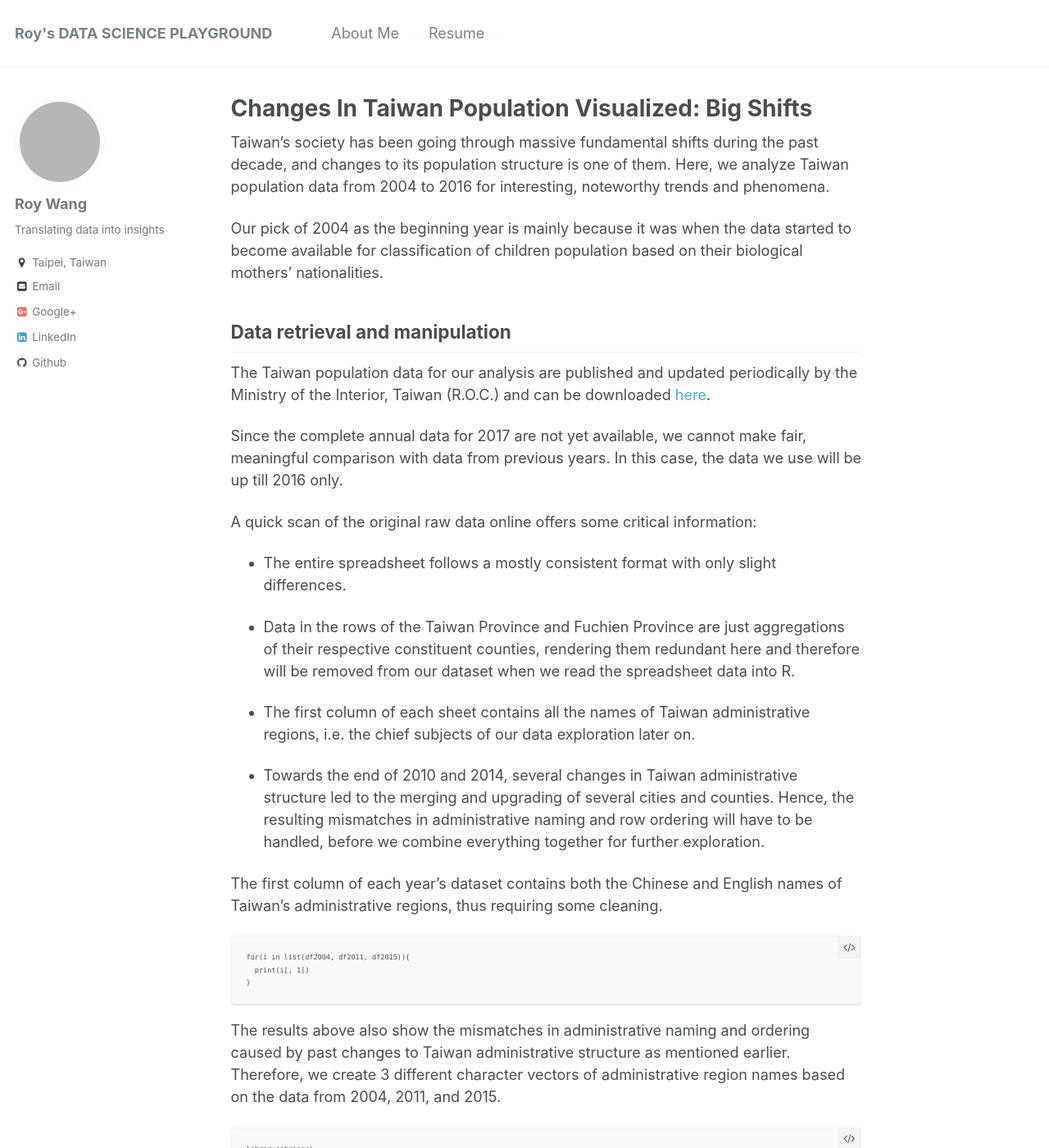
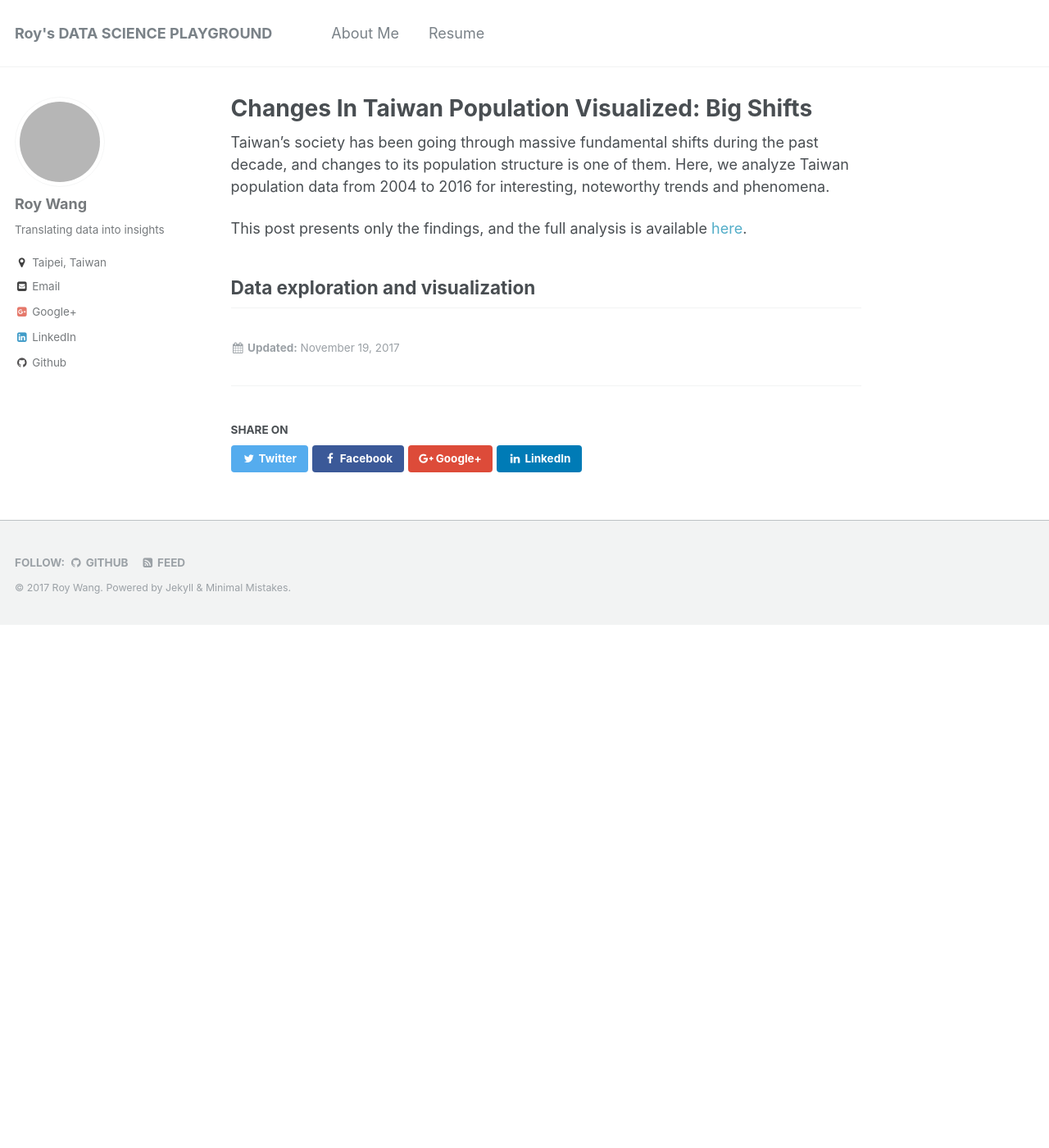
Before and after one commit to roywangtw/roywangtw.github.io, a Jekyll site: the page built from _posts/2017-11-19-Changes-in-Taiwan-Population-Visualized:-Big-Shifts.md, in a window 1280 px wide and 1400 px high. Shown: the whole window at 82% size. Built offline with Jekyll 4.4.1, drawn with Linux system fonts in a browser that asks for light colours; some of the changed text lies outside the part shown; grey boxes are pictures that could not be loaded.

Commit message:
Update 2017-11-19-Changes-in-Taiwan-Population-Visualized:-Big-Shifts.md

````diff
--- a/_posts/2017-11-19-Changes-in-Taiwan-Population-Visualized:-Big-Shifts.md
+++ b/_posts/2017-11-19-Changes-in-Taiwan-Population-Visualized:-Big-Shifts.md
@@ -1,50 +1,5 @@
 Taiwan's society has been going through massive fundamental shifts during the past decade, and changes to its population structure is one of them. Here, we analyze Taiwan population data from 2004 to 2016 for interesting, noteworthy trends and phenomena.
 
-Our pick of 2004 as the beginning year is mainly because it was when the data started to become available for classification of children population based on their biological mothers' nationalities.
+This post presents only the findings, and the full analysis is available [here](roywangtw.github.io/files/2017-11-19-Changes-in-Taiwan-Population-Visualized.Rmd).
 
-## Data retrieval and manipulation
-
-The Taiwan population data for our analysis are published and updated periodically by the Ministry of the Interior, Taiwan (R.O.C.) and can be downloaded [here](http://sowf.moi.gov.tw/stat/month/m1-02.xls).
-
-Since the complete annual data for 2017 are not yet available, we cannot make fair, meaningful comparison with data from previous years. In this case, the data we use will be up till 2016 only.
-
-A quick scan of the original raw data online offers some critical information:
-
-- The entire spreadsheet follows a mostly consistent format with only slight differences.
-
-- Data in the rows of the Taiwan Province and Fuchien Province are just aggregations of their respective constituent counties, rendering them redundant here and therefore will be removed from our dataset when we read the spreadsheet data into R.
-
-- The first column of each sheet contains all the names of Taiwan administrative regions, i.e. the chief subjects of our data exploration later on.
-
-- Towards the end of 2010 and 2014, several changes in Taiwan administrative structure led to the merging and upgrading of several cities and counties. Hence, the resulting mismatches in administrative naming and row ordering will have to be handled, before we combine everything together for further exploration.
-
-The first column of each year's dataset contains both the Chinese and English names of Taiwan's administrative regions, thus requiring some cleaning.
-
-```
-for(i in list(df2004, df2011, df2015)){
-  print(i[, 1])
-}
-```
-
-The results above also show the mismatches in administrative naming and ordering caused by past changes to Taiwan administrative structure as mentioned earlier. Therefore, we create 3 different character vectors of administrative region names based on the data from 2004, 2011, and 2015.
-
-```
-library(stringr)
-library(dplyr)
-adm.names.2004 <- str_split(df2004[, 1], fixed(", "), simplify = TRUE) %>% # Extract only the English names
-  str_extract_all("[A-Z].*\\s[A-Z].*") %>%
-  str_replace_all("\"[:punct:]?", "") %>%
-  print()
-adm.names.2011 <- str_split(df2011[, 1], fixed(", "), simplify = TRUE) %>% # Extract only the English names
-  str_extract_all("[A-Z].*\\s[A-Z].*") %>%
-  str_replace_all("\"[:punct:]?", "") %>%
-  print()
-adm.names.2015 <- str_split(df2015[, 1], fixed(", "), simplify = TRUE) %>% # Extract only the English names
-  str_extract_all("[A-Z].*\\s[A-Z].*") %>%
-  str_replace_all("\"[:punct:]?", "") %>%
-  print()
-```
-
-We then replace the first column in each year's dataset with the appropriate version of English administrative region names.
-
-https://gist.github.com/roywangtw/05eef609c896499068a8a398340d5f61
+## Data exploration and visualization
````
